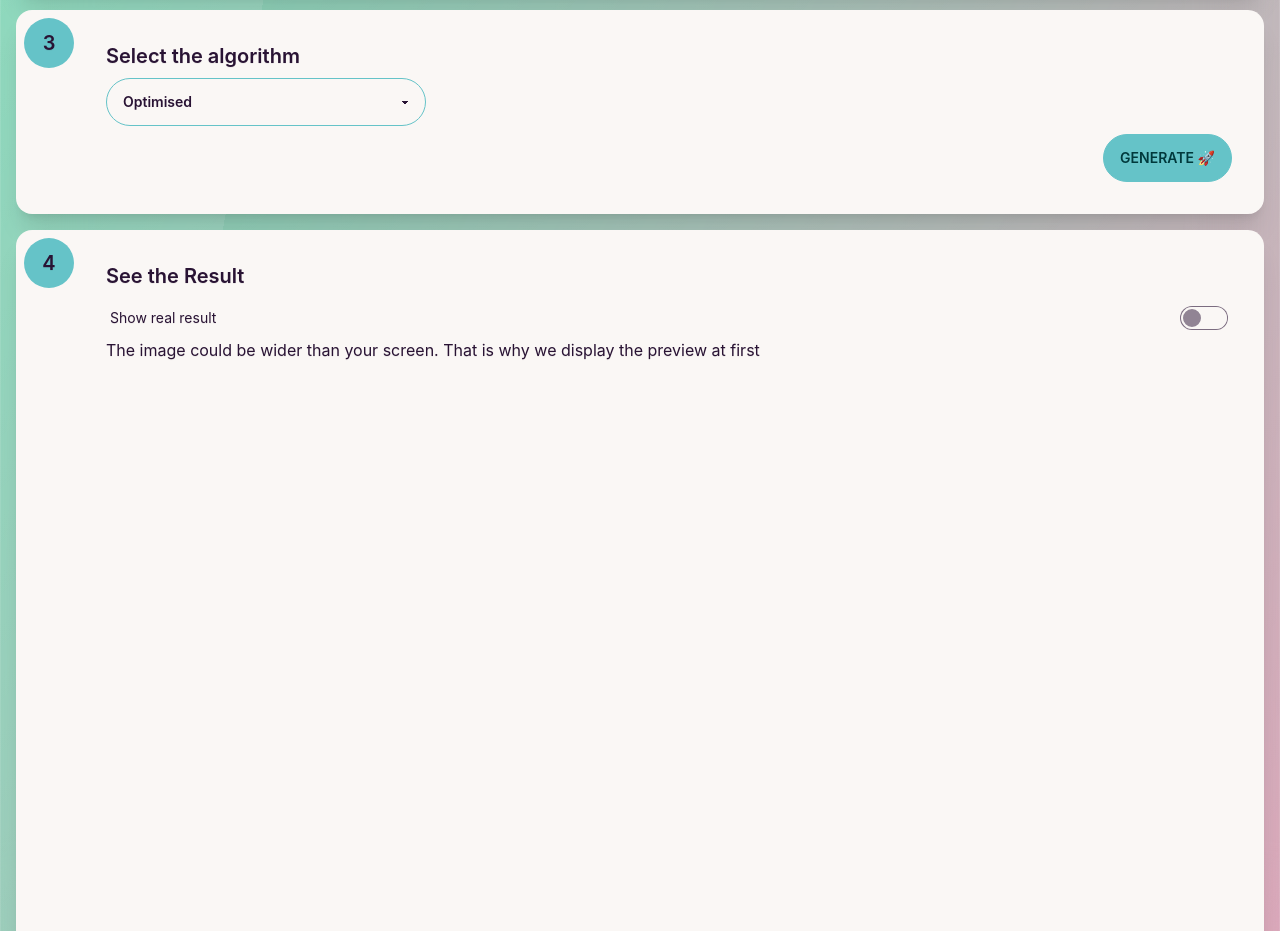
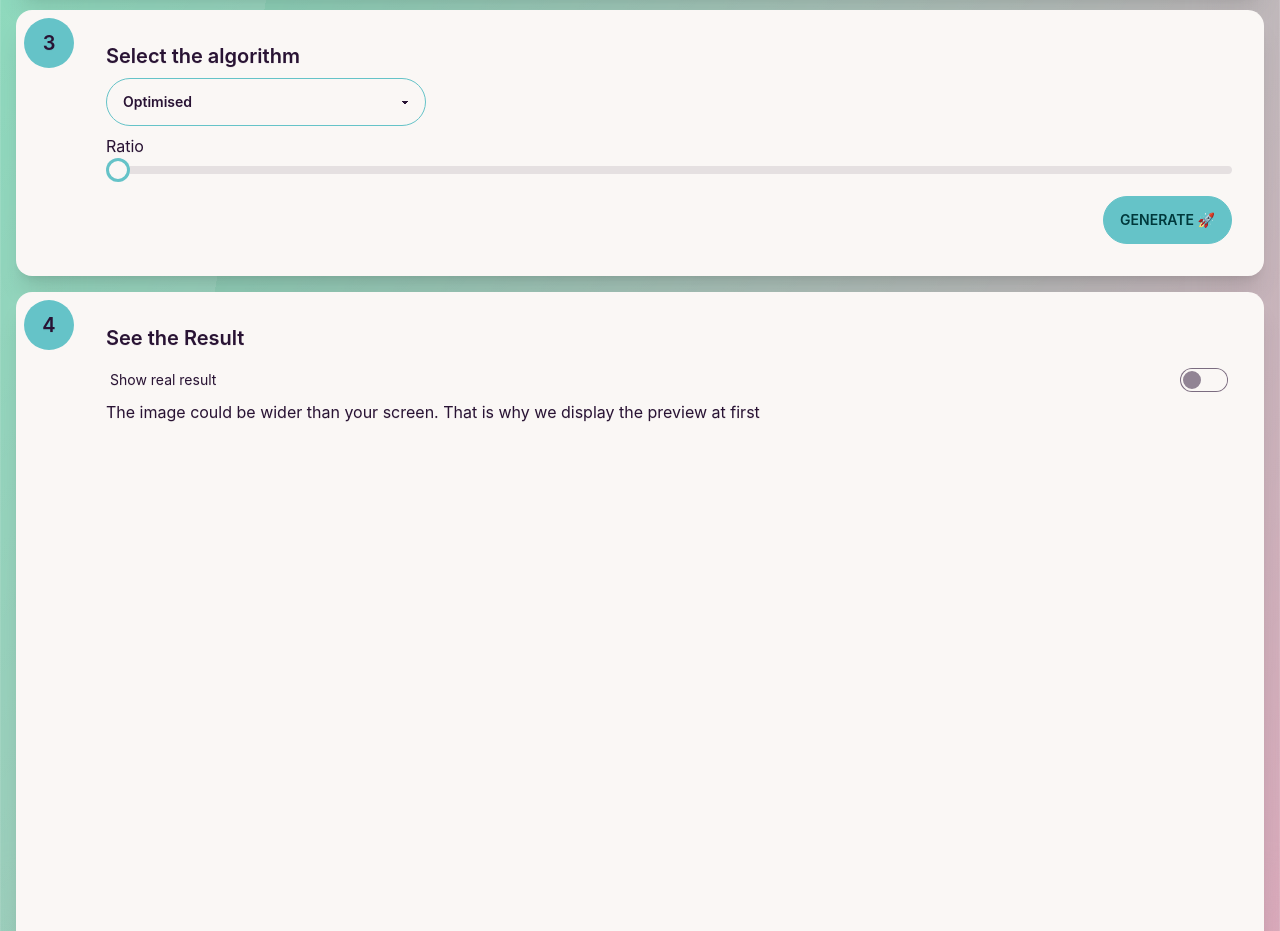
Before and after one commit to guillaume-gomez/images-in-image, a React (Create React App) app: page / in a window 1280 px wide. Shown: the part 1022-1953 px from the top of the page. Built offline with nearby package versions, Linux system fonts and the light colour scheme.

Commit message:
add ratio in app

```diff
--- a/src/App.tsx
+++ b/src/App.tsx
@@ -5,7 +5,7 @@ import useFromImageToImages from "./Hooks/useFromImageToImages";
 import StepFormCard from "./Components/StepFormCard";
 import InputFileWithPreview from "./Components/InputFileWithPreview";
 import sampleImage from "./image.png";
-import { resizeImage } from "./tools";
+import { resizeImageCanvas } from "./tools";
 
 
 import Header from "./Components/Header";
@@ -19,6 +19,7 @@ function App() {
   const [algorithmType, setAlgorithmType] = useState<AlgorithmType>("optimized");
   const [image, setImage] = useState<HTMLImageElement>();
   const [error, setError] = useState<string>("");
+  const [ratio, setRatio] = useState<number>(1);
   const [fullscreen, setFullscreen] = useState<boolean>(false);
   const canvasFinal = useRef<HTMLCanvasElement>(null);
   const canvasPreview = useRef<HTMLCanvasElement>(null);
@@ -56,7 +57,7 @@ function App() {
         generateImage(image, canvasFinal.current);
       }
       // generate preview
-      resizeImage(canvasFinal.current, canvasPreview.current, canvasFinal.current.width, canvasFinal.current.height);
+      resizeImageCanvas(canvasFinal.current, canvasPreview.current, canvasFinal.current.width, canvasFinal.current.height);
       moveTo("result");
     }
   }
@@ -127,6 +128,17 @@ function App() {
                     <option key="1" value="optimized">Optimised</option>
                     <option key="2" value="biggestImage"> Biggest Image</option>
                 </select>
+                <div>
+                  <label>Ratio</label>
+                  <input
+                    type="range"
+                    min="1"
+                    max="10"
+                    value={ratio}
+                    onChange={(e) => setRatio(parseInt(e.target.value))}
+                    className="range range-primary"
+                  />
+                </div>
               </StepFormCard>
 
               <StepFormCard
```
